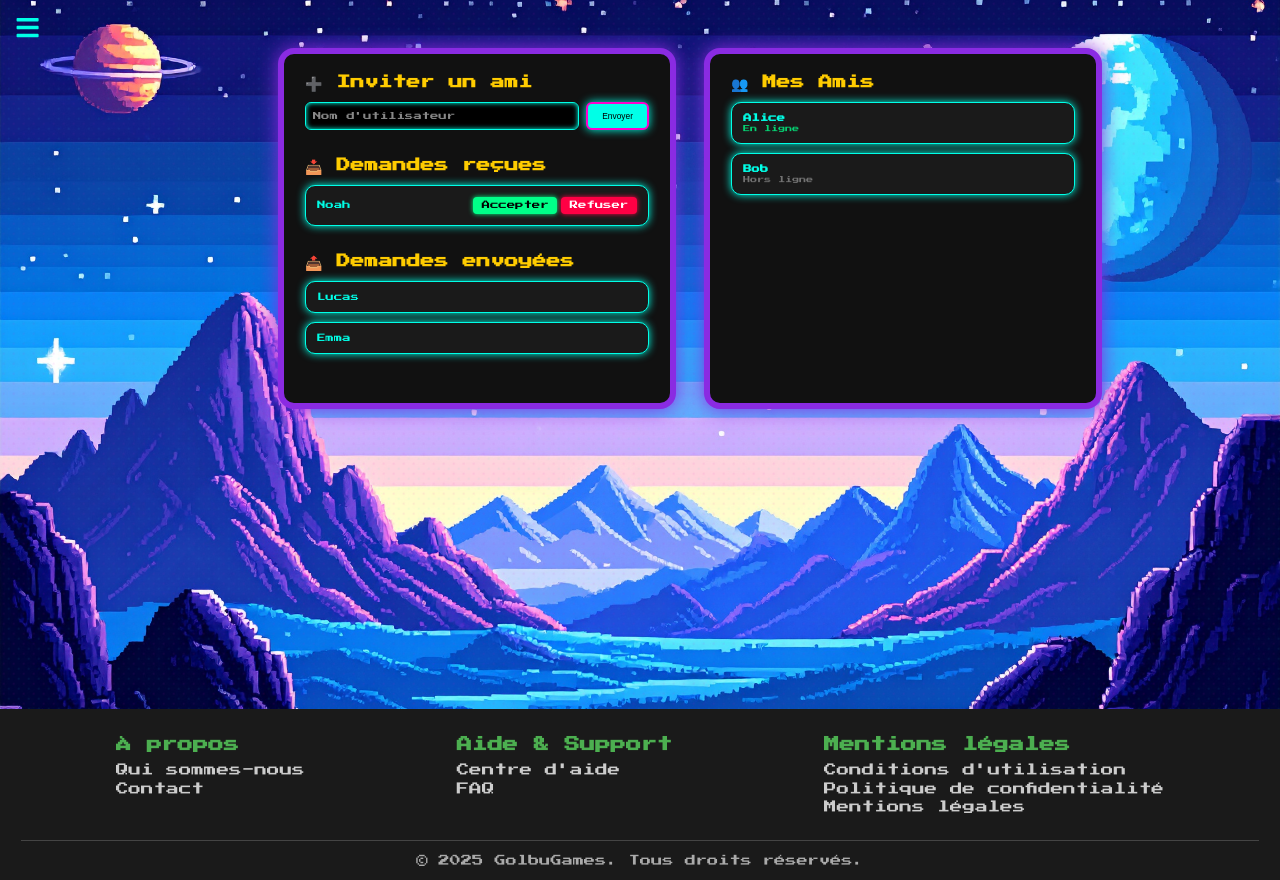
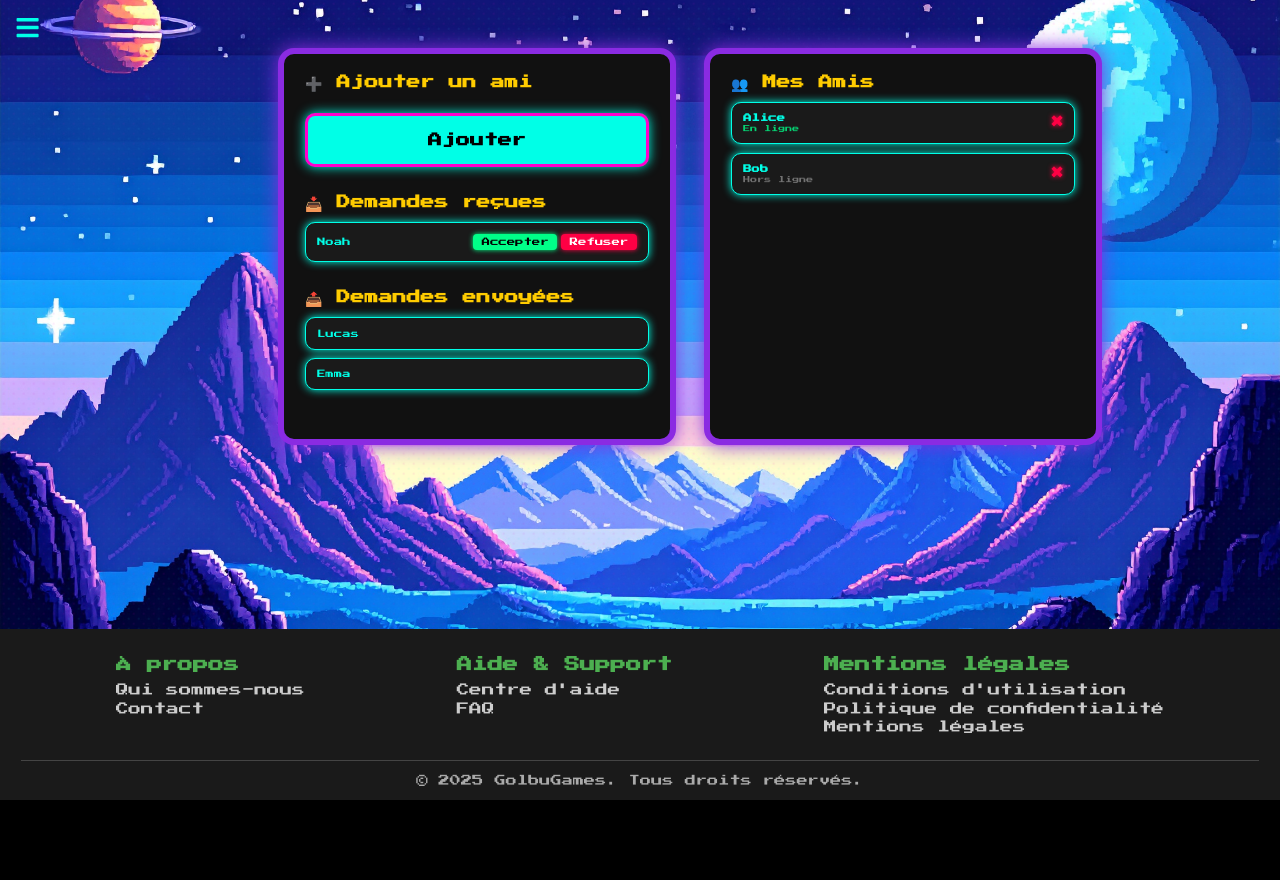
Before and after one commit to Yurhigz/GolbuGames, a React (Create React App) app in the folder frontend/my-app/: page /friends in a window 1280 px wide. After the commit the page ends 800 px from the top, so only its background shows below. Built offline with nearby package versions, Linux system fonts and the light colour scheme.

Commit message:
friend presque fonctionnel

```diff
--- a/frontend/my-app/src/components/Button.css
+++ b/frontend/my-app/src/components/Button.css
@@ -7,10 +7,14 @@
   border: none;
   border-radius: 8px;
   cursor: pointer;
-  transition: background-color 0.2s ease-in-out;
   width: 100%;
+  font-family: 'Press Start 2P', cursive;
+  box-shadow: 0 0 10px #ff00cc, 0 0 20px #ff00cc;
+  transition: background-color 0.1s ease, box-shadow 0.1s ease, transform 0.2s;
 }
 
 .btn-green:hover {
-  background-color: #ff00cc;
+  background-color: #ff33dd;
+  box-shadow: 0 0 20px #ff00cc, 0 0 40px #ff00cc, 0 0 60px #ff00cc;
+  transform: scale(0.1);
 }
--- a/frontend/my-app/src/pages/Friends.css
+++ b/frontend/my-app/src/pages/Friends.css
@@ -15,7 +15,6 @@ body {
     margin-left: 230px;
     margin-right: 130px;
     flex-wrap: wrap;
-    margin-bottom: 17rem;
 }
 
 .friends-left,
@@ -232,3 +231,119 @@ body::before {
         background-position: 10px 10px, 15px 15px;
     }
 }
+
+.friend-card {
+    position: relative;
+}
+
+.remove-friend {
+    position: absolute;
+    top: 8px;
+    right: 10px;
+    background: none;
+    border: none;
+    color: #ff0044;
+    font-size: 1.2rem;
+    cursor: pointer;
+    text-shadow: 0 0 5px #ff0044;
+    transition: transform 0.2s, text-shadow 0.2s;
+}
+
+.remove-friend:hover {
+    transform: scale(1.2);
+    text-shadow: 0 0 10px #ff0044, 0 0 20px #ff0044;
+}
+
+.friend-card.removing {
+    animation: fadeOutScale 300ms ease forwards;
+}
+
+@keyframes fadeOutScale {
+    from {
+        opacity: 1;
+        transform: scale(1);
+    }
+    to {
+        opacity: 0;
+        transform: scale(0.9);
+        height: 0;
+        margin: 0;
+        padding: 0;
+    }
+}
+
+
+.friends-header {
+    display: flex;
+    flex-direction: column;
+    align-items: flex-start;
+    margin-bottom: 2rem;
+}
+
+.friends-header h3 {
+    font-size: 1rem;
+    color: #ffcc00;
+    margin-bottom: 1rem;
+}
+
+/* Nouvelle classe pour bouton aligné à gauche */
+.btn-left {
+    align-self: flex-start;
+    margin-top: 0.5rem;
+}
+
+
+.popup-overlay {
+    position: fixed;
+    top: 0; left: 0;
+    width: 100%; height: 100%;
+    background-color: rgba(0, 0, 0, 0.85);
+    display: flex;
+    justify-content: center;
+    align-items: center;
+    z-index: 9999;
+}
+
+.popup {
+    background-color: #111;
+    padding: 2.5rem 2rem;
+    border-radius: 16px;
+    border: 4px solid #00ffe7;
+    box-shadow: 0 0 25px #00ffe7;
+    color: #00ffe7;
+    font-family: 'Press Start 2P', cursive;
+    width: 90%;
+    max-width: 500px;
+    text-align: center;
+    position: relative;
+    animation: popupAppear 0.3s ease-out;
+}
+
+@keyframes popupAppear {
+    from {
+        opacity: 0;
+        transform: scale(0.9);
+    }
+    to {
+        opacity: 1;
+        transform: scale(1);
+    }
+}
+
+.close-button {
+    position: absolute;
+    top: 10px;
+    right: 10px;
+    font-size: 1.7rem;
+    background: none;
+    border: none;
+    color: #ff0044;
+    cursor: pointer;
+    text-shadow: 0 0 5px #ff0044, 0 0 10px #ff0044;
+    transition: transform 0.2s ease, text-shadow 0.3s ease;
+}
+
+.close-button:hover {
+    transform: scale(1.1);
+    text-shadow: 0 0 10px #ff0044, 0 0 25px #ff0044;
+}
--- a/frontend/my-app/src/pages/Friends.js
+++ b/frontend/my-app/src/pages/Friends.js
@@ -4,6 +4,12 @@ import { Input } from "../components/Input";
 
 const Friends = () => {
     const [friendUsername, setFriendUsername] = useState("");
+    const [friends, setFriends] = useState([
+        { id: 1, username: "Alice", status: "En ligne" },
+        { id: 2, username: "Bob", status: "Hors ligne" },
+    ]);
+    const [removingIds, setRemovingIds] = useState([]);
+    const [showPopup, setShowPopup] = useState(false);
 
     const sentRequests = [
         { id: 1, username: "Lucas" },
@@ -14,11 +20,6 @@ const Friends = () => {
         { id: 3, username: "Noah" },
     ];
 
-    const friends = [
-        { id: 1, username: "Alice", status: "En ligne" },
-        { id: 2, username: "Bob", status: "Hors ligne" },
-    ];
-
     const handleInvite = () => {
         if (friendUsername.trim()) {
             alert(`Invitation envoyée à ${friendUsername}`);
@@ -26,18 +27,23 @@ const Friends = () => {
         }
     };
 
+    const handleRemoveFriend = (id) => {
+        setRemovingIds((prev) => [...prev, id]);
+        setTimeout(() => {
+            setFriends((prev) => prev.filter((f) => f.id !== id));
+            setRemovingIds((prev) => prev.filter((rid) => rid !== id));
+        }, 300);
+    };
+
     return (
         <div className="friends-container">
+            {/* Partie gauche : Ajouter, demandes */}
             <div className="friends-left">
-                <h3>➕ Inviter un ami</h3>
-                <div className="invite-form">
-                    <Input
-                        type="text"
-                        placeholder="Nom d'utilisateur"
-                        value={friendUsername}
-                        onChange={(e) => setFriendUsername(e.target.value)}
-                    />
-                    <button onClick={handleInvite}>Envoyer</button>
+                <div className="friends-header">
+                    <h3>➕ Ajouter un ami</h3>
+                    <button className="btn-green btn-left" onClick={() => setShowPopup(true)}>
+                        Ajouter
+                    </button>
                 </div>
 
                 <div className="section">
@@ -71,17 +77,32 @@ const Friends = () => {
                 </div>
             </div>
 
+            {/* Partie droite : liste des amis */}
             <div className="friends-right">
                 <h3>👥 Mes Amis</h3>
-                <ul>
+                <ul className="friend-list-scroll">
                     {friends.map((friend) => (
-                        <li key={friend.id} className="friend-card">
+                        <li
+                            key={friend.id}
+                            className={`friend-card ${removingIds.includes(friend.id) ? "removing" : ""}`}
+                        >
                             <div className="friend-info">
                                 <span className="friend-name">{friend.username}</span>
-                                <span className={`status ${friend.status === "En ligne" ? "online" : "offline"}`}>
+                                <span
+                                    className={`status ${
+                                        friend.status === "En ligne" ? "online" : "offline"
+                                    }`}
+                                >
                                     {friend.status}
                                 </span>
                             </div>
+                            <button
+                                className="remove-friend"
+                                onClick={() => handleRemoveFriend(friend.id)}
+                                title="Supprimer"
+                            >
+                                ✖
+                            </button>
                         </li>
                     ))}
                     {friends.length === 0 && (
@@ -89,6 +110,45 @@ const Friends = () => {
                     )}
                 </ul>
             </div>
+
+            {/* Popup */}
+            {showPopup && (
+                <div className="popup-overlay">
+                    <div className="popup">
+                        <button className="close-button" onClick={() => setShowPopup(false)}>✖</button>
+                        <h3>➕ Ajouter un ami</h3>
+
+                        <div className="invite-form">
+                            <Input
+                                type="text"
+                                placeholder="Nom d'utilisateur"
+                                value={friendUsername}
+                                onChange={(e) => setFriendUsername(e.target.value)}
+                            />
+                            <button onClick={handleInvite}>Envoyer</button>
+                        </div>
+
+                        <div className="section">
+                            <h4>👥 Liste complète des amis</h4>
+                            <ul className="friend-list-scroll" style={{ maxHeight: "200px" }}>
+                                {friends.map((friend) => (
+                                    <li key={friend.id} className="friend-card small">
+                                        <div className="friend-info">
+                                            <span className="friend-name">{friend.username}</span>
+                                            <span className={`status ${friend.status === "En ligne" ? "online" : "offline"}`}>
+                                                {friend.status}
+                                            </span>
+                                        </div>
+                                    </li>
+                                ))}
+                                {friends.length === 0 && (
+                                    <li className="empty-msg">Aucun ami</li>
+                                )}
+                            </ul>
+                        </div>
+                    </div>
+                </div>
+            )}
         </div>
     );
 };
```
